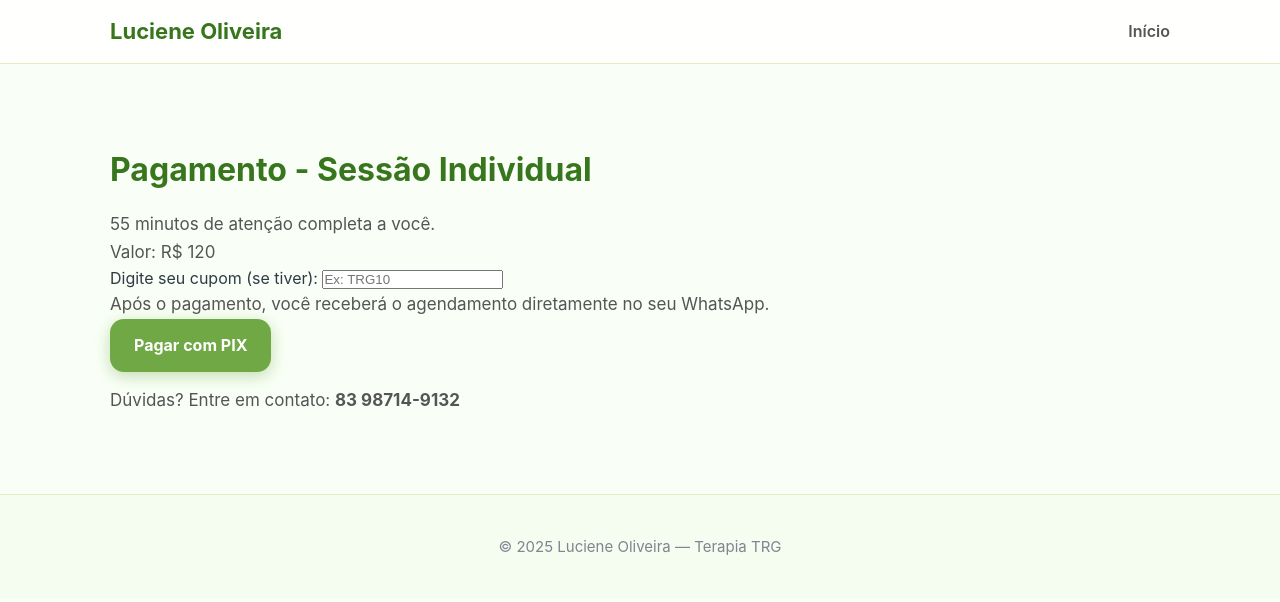
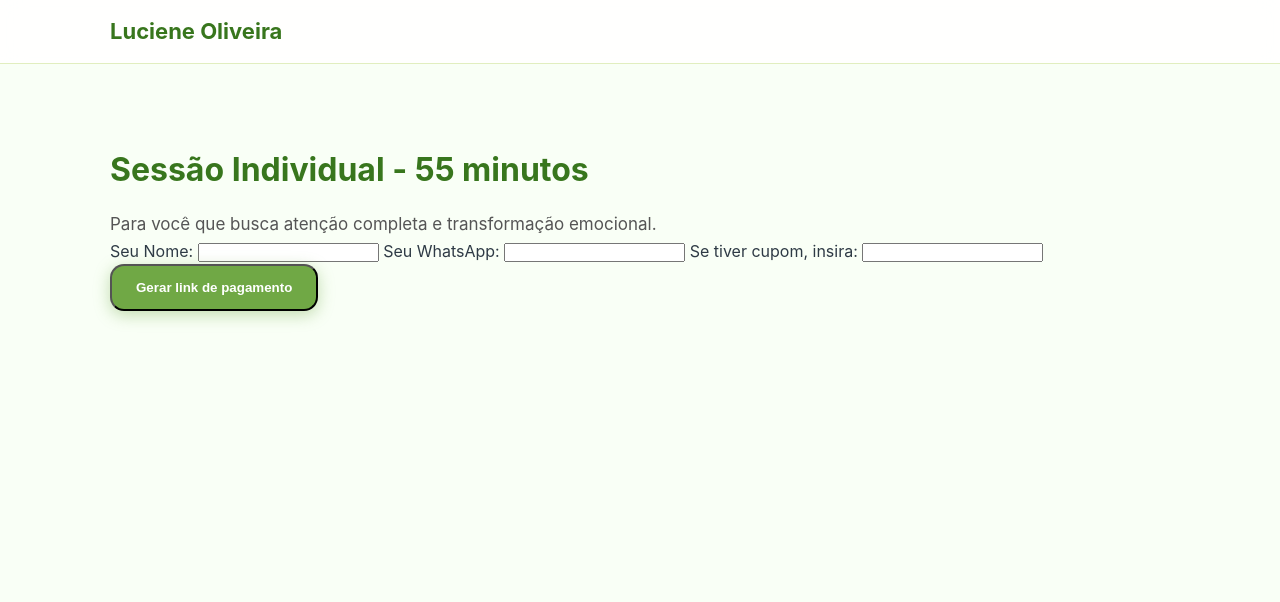
Before and after one commit to henriq-ycler-js/Luciene-terapeuta, a plain HTML site: page plano-individual.html in a window 1280 px wide. Drawn offline with Linux system fonts and the light colour scheme.

Commit message:
Update payment page for individual session

```diff
--- a/plano-individual.html
+++ b/plano-individual.html
@@ -1,43 +1,57 @@
 <!DOCTYPE html>
 <html lang="pt-BR">
 <head>
-  <meta charset="UTF-8">
-  <meta name="viewport" content="width=device-width, initial-scale=1.0">
-  <title>Pagamento - Sessão Individual</title>
-  <link rel="stylesheet" href="style.css">
+<meta charset="UTF-8">
+<meta name="viewport" content="width=device-width, initial-scale=1.0">
+<title>Sessão Individual - Luciene Oliveira</title>
+<link rel="stylesheet" href="style.css">
 </head>
 <body>
 
 <header>
   <div class="container-flex">
     <div class="header-left"><span>Luciene Oliveira</span></div>
-    <nav>
-      <a href="index.html">Início</a>
-    </nav>
   </div>
 </header>
 
-<section class="fade container">
-  <h2>Pagamento - Sessão Individual</h2>
-  <p>55 minutos de atenção completa a você.</p>
-  <p>Valor: R$ 120</p>
+<section class="container fade">
+  <h2>Sessão Individual - 55 minutos</h2>
+  <p>Para você que busca atenção completa e transformação emocional.</p>
 
-  <label for="cupom">Digite seu cupom (se tiver):</label>
-  <input type="text" id="cupom" placeholder="Ex: TRG10">
+  <form id="pagamentoForm">
+    <label>Seu Nome:</label>
+    <input type="text" name="nome" required>
+    <label>Seu WhatsApp:</label>
+    <input type="text" name="whatsapp" required>
+    <label>Se tiver cupom, insira:</label>
+    <input type="text" name="cupom">
+    <button type="submit" class="btn">Gerar link de pagamento</button>
+  </form>
 
-  <p>Após o pagamento, você receberá o agendamento diretamente no seu WhatsApp.</p>
-
-  <a class="btn" href="https://www.mercadopago.com.br/checkout" target="_blank">Pagar com PIX</a>
-
-  <p style="margin-top:15px;">Dúvidas? Entre em contato: <strong>83 98714-9132</strong></p>
+  <div id="linkPagamento" style="margin-top:20px;"></div>
 </section>
 
-<footer>
-  © <span id="year"></span> Luciene Oliveira — Terapia TRG
-</footer>
+<script>
+const form = document.getElementById('pagamentoForm');
+const linkDiv = document.getElementById('linkPagamento');
 
-<script>
-document.getElementById("year").textContent = new Date().getFullYear();
+form.addEventListener('submit', (e) => {
+  e.preventDefault();
+  const nome = form.nome.value;
+  const whatsapp = form.whatsapp.value;
+  const cupom = form.cupom.value;
+
+  // Exemplo de desconto por cupom
+  let valor = 120;
+  if(cupom.toUpperCase() === "DESCONTO10") valor = 108;
+
+  // Link de checkout Mercado Pago (substitua pelo seu real)
+  const link = `https://www.mercadopago.com.br/checkout?pref_id=SEU_PREF_ID&valor=${valor}`;
+
+  linkDiv.innerHTML = `<p>Olá ${nome}, clique no botão abaixo para pagar:</p>
+  <a class="btn" href="${link}" target="_blank">Pagar R$${valor}</a>
+  <p>Após o pagamento, seu agendamento será confirmado via WhatsApp.</p>`;
+});
 </script>
 
 </body>
```
